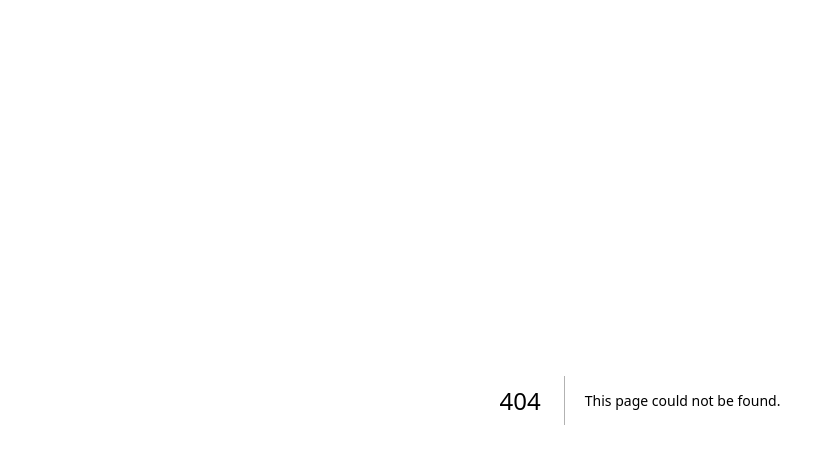
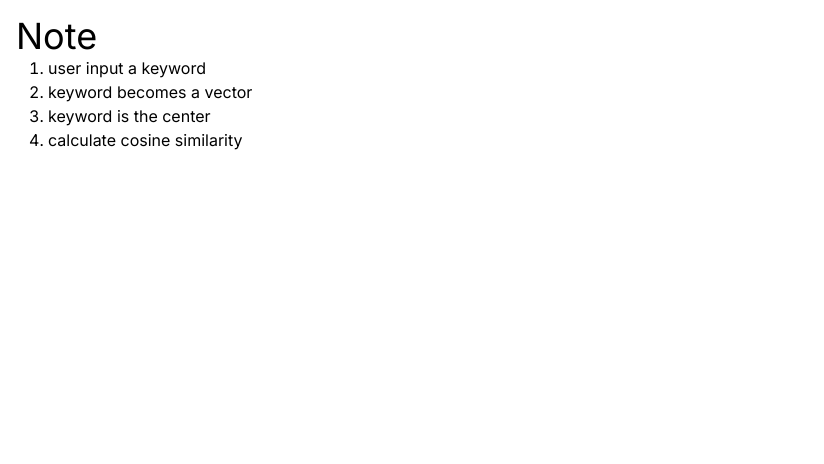
Before and after one commit to remi-h/threejs, a Next.js app: page /note in a window 1280 px wide. Before the commit this address had no page. Shown: the top 464 px of the page, without its empty margins (0-824 px from the left). Built offline with nearby package versions, Linux system fonts and the light colour scheme.

Commit message:
read note

```diff
--- /dev/null
+++ b/app/note/page.tsx
@@ -0,0 +1,17 @@
+'use client';
+
+export default function Note() {
+    return (
+        <main>
+            <div className="m-4">
+                <h1 className="text-4xl">Note</h1>
+                <ol className="list-decimal mx-8">
+                    <li>user input a keyword</li>
+                    <li>keyword becomes a vector</li>
+                    <li>keyword is the center</li>
+                    <li>calculate cosine similarity</li>
+                </ol>
+            </div>
+        </main>
+    );
+}
--- a/app/page.tsx
+++ b/app/page.tsx
@@ -9,6 +9,7 @@ export default function Home() {
         <div className="m-4 flex flex-col gap-2">
           <SimpleLink url="/galaxy" name="/galaxy" />
           <SimpleLink url="/logic" name="/logic" />
+          <SimpleLink url="/note" name="/note" />
         </div>
       </div>
     </main>
```
